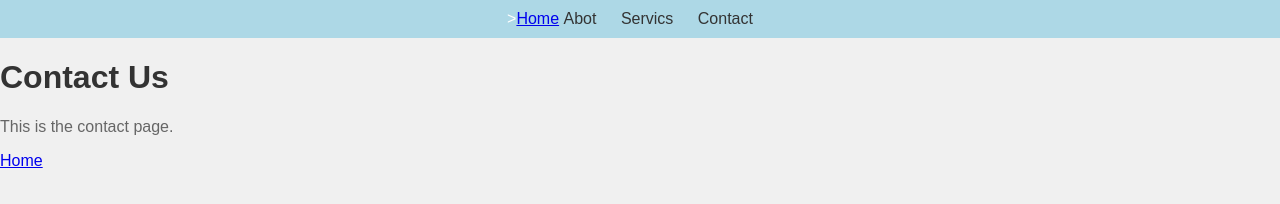
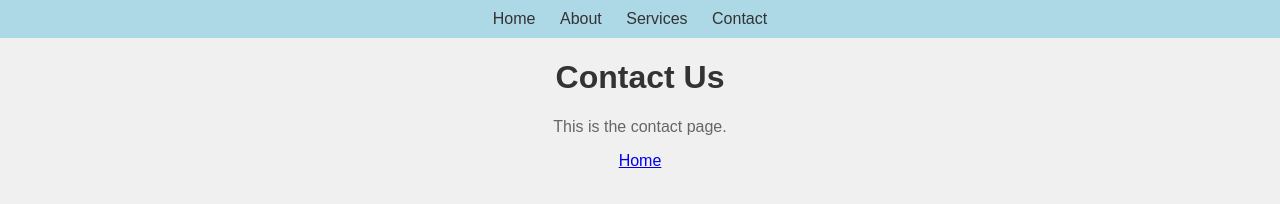
Before and after one commit to ivaylo-trakiauni/BuggyWebPlayground, a plain HTML site: page contact.html in a window 1280 px wide. Drawn offline with Linux system fonts and the light colour scheme.

Commit message:
Add files via upload
Fixes

```diff
--- a/contact.html
+++ b/contact.html
@@ -1,5 +1,6 @@
 <!DOCTYPE html>
 <html lang="en">
+
 <head>
     <meta charset="UTF-8">
     <meta name="viewport" content="width=device-width, initial-scale=1.0">
@@ -7,17 +8,21 @@
     <link rel="stylesheet" href="styles.css">
     <script src="script.js" defer></script>
 </head>
+
 <body>
     <nav>
         <ul>
-           ><a href="index.html">Home</a></li>
-            <li><a href="about.html">Abot</a></li> <!-- Bug: Typo in link -->
-            <li><a href="services.html">Servics</a></li> <!-- Bug: Typo in link -->
-            <li><a href="wrong.html">Contact</a></li> <!-- Bug: Wrong link -->
+            <li><a href="index.html">Home</a></li>
+            <li><a href="about.html">About</a></li> <!-- Bug: Typo in link -->
+            <li><a href="services.html">Services</a></li> <!-- Bug: Typo in link -->
+            <li><a href="contact.html">Contact</a></li> <!-- Bug: Wrong link -->
         </ul>
     </nav>
-    <h1>Contact Us</h1>
-    <p>This is the contact page.</p>
-    <a href="index.html">Home</a>
+    <div class="content">
+        <h1>Contact Us</h1>
+        <p>This is the contact page.</p>
+        <a href="index.html">Home</a>
+    </div>
 </body>
+
 </html>
```
Also changed, not shown: about.html (+10 -7 lines), index.html (+7 -5 lines), services.html (+11 -6 lines), wrong.html (+8 -3 lines).
